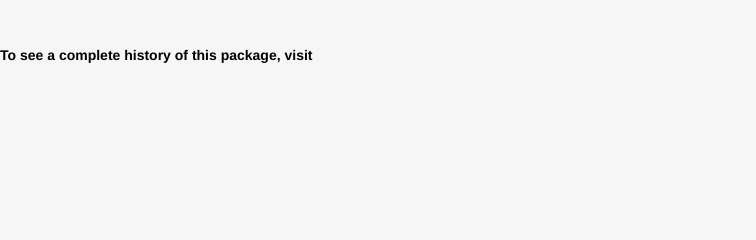
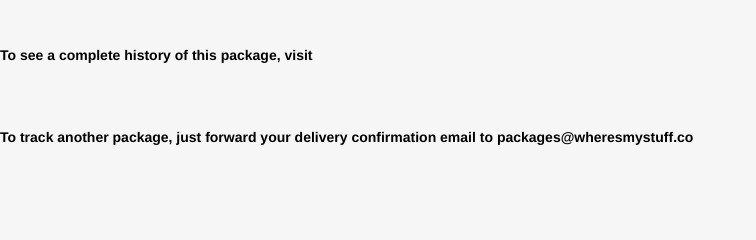
Before and after one commit to ethanteng/wheresmystuff, a Flask app: template templates/update.html in a window 1280 px wide. Shown: the part 186-426 px from the top of the page, without its empty margins (0-756 px from the left). Run offline with Flask 2, Linux system fonts and the light colour scheme; the template is opened without the code that fills it, so the values that code supplies are empty; some libraries are stand-ins or nearby versions.

Commit message:
tweaked emails

```diff
--- a/templates/schedule.html
+++ b/templates/schedule.html
@@ -63,6 +63,8 @@
 <h2>{{{this.date}}}</h2>
 <h4>{{{this.items}}}</h4>
 {{/each}}
+<br>
+<h4>To track another package, just forward your delivery confirmation email to <b>packages@wheresmystuff.co</b></h4>
 
 </body>
 </html>
--- a/templates/update.html
+++ b/templates/update.html
@@ -67,6 +67,8 @@
 <li>Tracking code: {{this.tracking_code}}</li>
 <br>
 <h4>To see a complete history of this package, visit {{this.public_url}}</h4>
+<br>
+<h4>To track another package, just forward your delivery confirmation email to <b>packages@wheresmystuff.co</b></h4>
 
 </body>
 </html>
```
